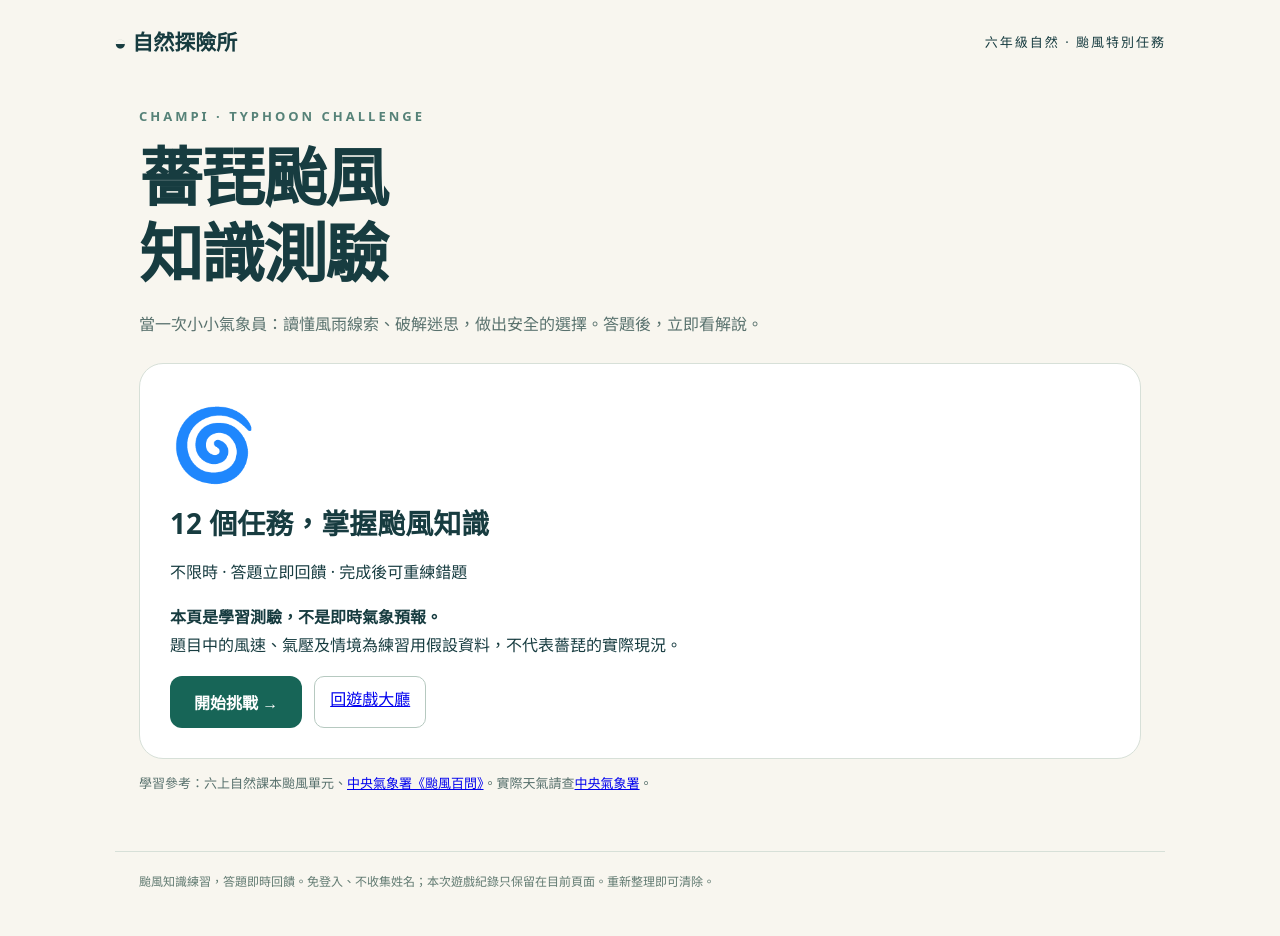
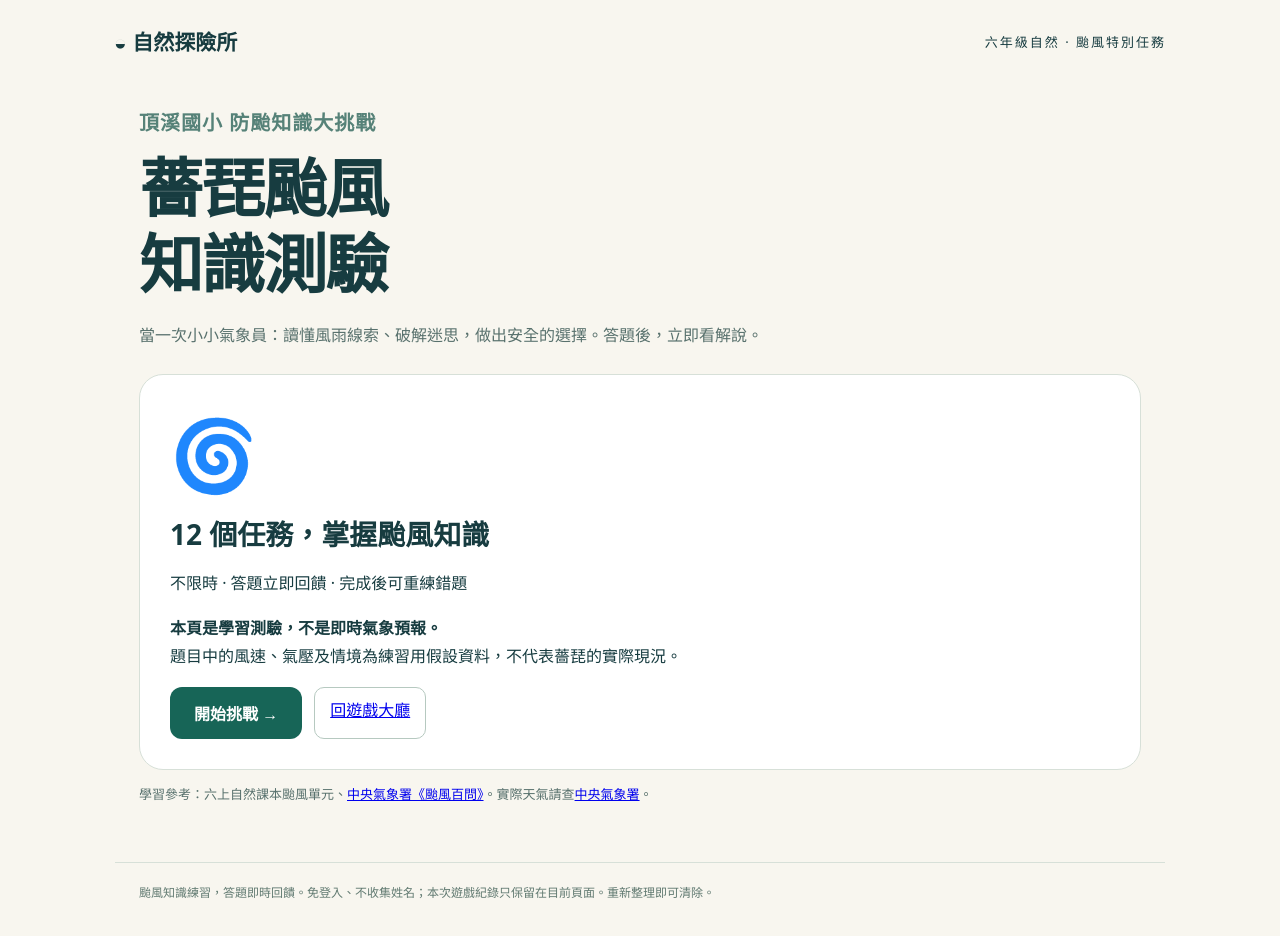
Before and after one commit to yaiyai49-ai/science-games, a plain HTML site: page champi.html in a window 1280 px wide. Drawn offline with Linux system fonts and the light colour scheme.

Commit message:
Add Dingxi Elementary typhoon challenge heading

```diff
--- a/champi.html
+++ b/champi.html
@@ -10,7 +10,7 @@ const heat=[];
 const app=document.querySelector('#app');let state=null;
 const escapeHTML=s=>String(s).replace(/[&<>"']/g,c=>({'&':'&amp;','<':'&lt;','>':'&gt;','"':'&quot;',"'":'&#39;'}[c]));
 function shuffle(a){a=a.slice();for(let i=a.length-1;i>0;i--){const j=Math.floor(Math.random()*(i+1));[a[i],a[j]]=[a[j],a[i]];}return a;}
-function home(){state=null;app.innerHTML=`<div class="eyebrow">CHAMPI · TYPHOON CHALLENGE</div><h1>薔琵颱風<br>知識測驗</h1><p class="intro">當一次小小氣象員：讀懂風雨線索、破解迷思，做出安全的選擇。答題後，立即看解說。</p><section class="panel"><div style="font-size:70px" aria-hidden="true">🌀</div><h2>12 個任務，掌握颱風知識</h2><p>不限時 · 答題立即回饋 · 完成後可重練錯題</p><p><strong>本頁是學習測驗，不是即時氣象預報。</strong><br>題目中的風速、氣壓及情境為練習用假設資料，不代表薔琵的實際現況。</p><div class="actions"><button class="primary" id="begin">開始挑戰 →</button><a class="ghost" href="./index.html">回遊戲大廳</a></div></section><p class="meta">學習參考：六上自然課本颱風單元、<a href="https://www.cwa.gov.tw/V8/C/K/Encyclopedia/typhoon/typhoon.pdf" target="_blank" rel="noopener">中央氣象署《颱風百問》</a>。實際天氣請查<a href="https://www.cwa.gov.tw/" target="_blank" rel="noopener">中央氣象署</a>。</p>`;document.querySelector('#begin').onclick=()=>start('water');}
+function home(){state=null;app.innerHTML=`<div class="eyebrow" style="font-size:20px;letter-spacing:1px">頂溪國小 防颱知識大挑戰</div><h1>薔琵颱風<br>知識測驗</h1><p class="intro">當一次小小氣象員：讀懂風雨線索、破解迷思，做出安全的選擇。答題後，立即看解說。</p><section class="panel"><div style="font-size:70px" aria-hidden="true">🌀</div><h2>12 個任務，掌握颱風知識</h2><p>不限時 · 答題立即回饋 · 完成後可重練錯題</p><p><strong>本頁是學習測驗，不是即時氣象預報。</strong><br>題目中的風速、氣壓及情境為練習用假設資料，不代表薔琵的實際現況。</p><div class="actions"><button class="primary" id="begin">開始挑戰 →</button><a class="ghost" href="./index.html">回遊戲大廳</a></div></section><p class="meta">學習參考：六上自然課本颱風單元、<a href="https://www.cwa.gov.tw/V8/C/K/Encyclopedia/typhoon/typhoon.pdf" target="_blank" rel="noopener">中央氣象署《颱風百問》</a>。實際天氣請查<a href="https://www.cwa.gov.tw/" target="_blank" rel="noopener">中央氣象署</a>。</p>`;document.querySelector('#begin').onclick=()=>start('water');}
 function start(type,items){state={type,items:items|| (type==='water'?water:shuffle(heat)),index:0,correct:0,mistakes:[],answered:false};render();}
 function render(){const s=state,q=s.items[s.index];s.answered=false;const options=s.type==='water'?shuffle(q.choices):['傳導','對流','輻射'];app.innerHTML=`<div class="toprow"><button class="ghost" id="home">← 遊戲大廳</button><span class="score">已答對 ${s.correct} 題</span></div><section class="panel"><div class="eyebrow">${s.type==='water'?'薔琵颱風知識測驗':'熱能偵探'} · ${s.index+1} / ${s.items.length}</div><div class="progress" role="progressbar" aria-label="完成進度" aria-valuemin="0" aria-valuemax="${s.items.length}" aria-valuenow="${s.index}"><div style="width:${s.index/s.items.length*100}%"></div></div><div class="scene"><div class="icon" aria-hidden="true">${q.icon}</div><h2>${s.type==='water'?q.place:'線索 '+(s.index+1)}</h2></div><p class="question" id="question">${q.q}</p><div class="options" role="group" aria-labelledby="question">${options.map((o,i)=>`<button class="option" data-index="${i}">${escapeHTML(o)}</button>`).join('')}</div><div class="feedback" id="feedback" role="status" aria-live="polite">選一個答案，看看你的推理。</div><div class="actions"><button class="primary hidden" id="next">${s.index===s.items.length-1?'查看探險成果':'繼續下一關 →'}</button></div></section>`;document.querySelector('#home').onclick=home;app.querySelectorAll('.option').forEach((b,i)=>b.onclick=()=>answer(options[i],b));document.querySelector('#next').onclick=()=>{if(!s.answered)return;s.index++;s.index<s.items.length?render():finish();};}
 function answer(choice,button){const s=state;if(s.answered)return;s.answered=true;const q=s.items[s.index],ok=choice===q.answer;if(ok)s.correct++;else s.mistakes.push(q);app.querySelectorAll('.option').forEach(b=>{b.disabled=true;if(b.textContent===q.answer)b.classList.add('correct');});if(!ok)button.classList.add('wrong');document.querySelector('#feedback').innerHTML=`<strong>${ok?'✓ 推理正確！':'再學會一個概念：正確答案是「'+escapeHTML(q.answer)+'」。'}</strong>${escapeHTML(q.why)}`;document.querySelector('.score').textContent='已答對 '+s.correct+' 題';document.querySelector('#next').classList.remove('hidden');document.querySelector('#next').focus();}
```
